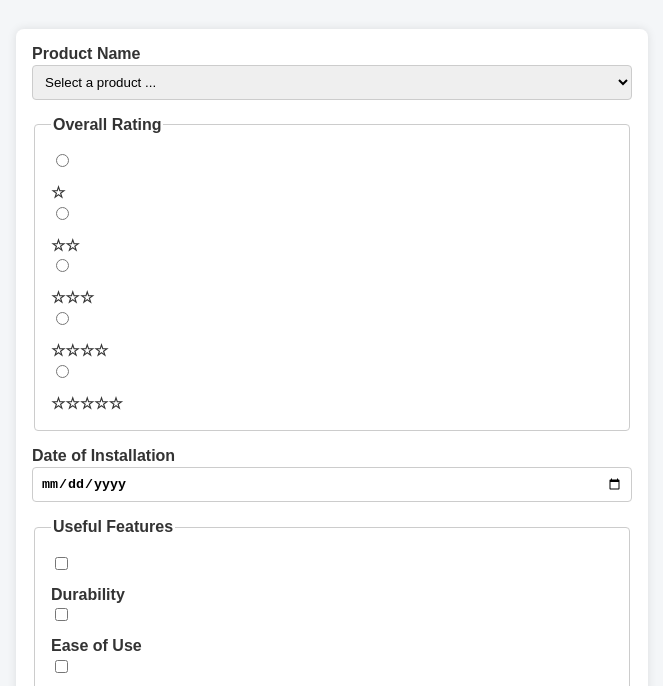
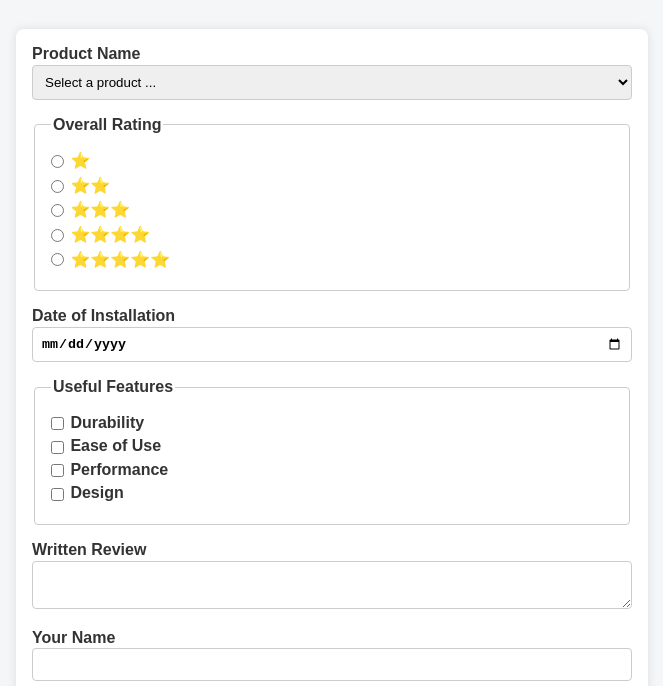
Before and after one commit to Sogiefa-12/wdd131, a plain HTML site: page form.html in a window 1280 px wide. Shown: the part 104-790 px from the top of the page, without its empty margins (308-971 px from the left). Drawn offline with Linux system fonts and the light colour scheme.

Commit message:
correction made

```diff
--- a/form.html
+++ b/form.html
@@ -32,21 +32,32 @@
             <fieldset>
                 <legend>Overall Rating</legend>
 
+                <div class="row">
                     <input type="radio" id="rating1" name="rating" value="1" required>
-                <label for="rating1">☆</label>
+                    <label for="rating1">⭐</label>
+                </div>
 
+                <div class="row">
                     <input type="radio" id="rating2" name="rating" value="2" required>
-                <label for="rating2">☆☆</label>
+                    <label for="rating2">⭐⭐</label>
+                </div>
 
+                <div class="row">
                     <input type="radio" id="rating3" name="rating" value="3" required>
-                <label for="rating3">☆☆☆</label>
+                    <label for="rating3">⭐⭐⭐</label>
+                </div>
 
+                <div class="row">
                     <input type="radio" id="rating4" name="rating" value="4" required>
-                <label for="rating4">☆☆☆☆</label>
+                    <label for="rating4">⭐⭐⭐⭐</label>
+                </div>
 
+                <div class="row">
                     <input type="radio" id="rating5" name="rating" value="5" required>
-                <label for="rating5">☆☆☆☆☆</label>
+                    <label for="rating5">⭐⭐⭐⭐⭐</label>
+                </div>
             </fieldset>
+
 
             <!--Date of Installation-->
             <label for="installDate">Date of Installation</label>
@@ -57,18 +68,27 @@
             <fieldset>
                 <legend>Useful Features</legend>
 
+                <div class="row">
                     <input type="checkbox" id="feature1" name="features" value="Durability">
                     <label for="feature1">Durability</label>
+                </div>
 
+                <div class="row">
                     <input type="checkbox" id="feature2" name="features" value="Ease of Use">
                     <label for="feature2">Ease of Use</label>
+                </div>
 
+                <div class="row">
                     <input type="checkbox" id="feature3" name="features" value="Performance">
                     <label for="feature3">Performance</label>
+                </div>
 
+                <div class="row">
                     <input type="checkbox" id="feature4" name="features" value="Design">
                     <label for="feature4">Design</label>
+                </div>
             </fieldset>
+
 
             <!--Written Review-->
             <label for="review">Written Review</label>
@@ -76,7 +96,7 @@
 
             <!--User Name-->
             <label for="username">Your Name</label>
-            <input type="text" id="username" name="username" required>
+            <input type="text" id="username" name="username">
 
             <!--Submit Button-->
             <input type="submit" id="button" value="Submit Review">
--- a/styles/form.css
+++ b/styles/form.css
@@ -125,6 +125,30 @@ footer {
     color: #777;
 }
 
+/* ----------- RADIO & CHECKBOX ALIGNMENT (TIGHT) ----------- */
+
+fieldset {
+    border: 1px solid #ccc;
+    padding: 1rem;
+    margin-bottom: 1rem;
+    border-radius: 4px;
+}
+
+/* Make each radio/checkbox line sit on its own row */
+fieldset .row {
+    display: flex;
+    align-items: center;
+    gap: 0.4rem;
+    /* small spacing between input and text */
+    margin-bottom: 0.25rem;
+}
+
+/* Remove default spacing from inputs */
+fieldset input[type="radio"],
+fieldset input[type="checkbox"] {
+    margin: 0;
+}
+
 
 /* Responsive Design */
 @media (max-width: 600px) {
```
Lines whose indentation alone changed are shown as unchanged.
